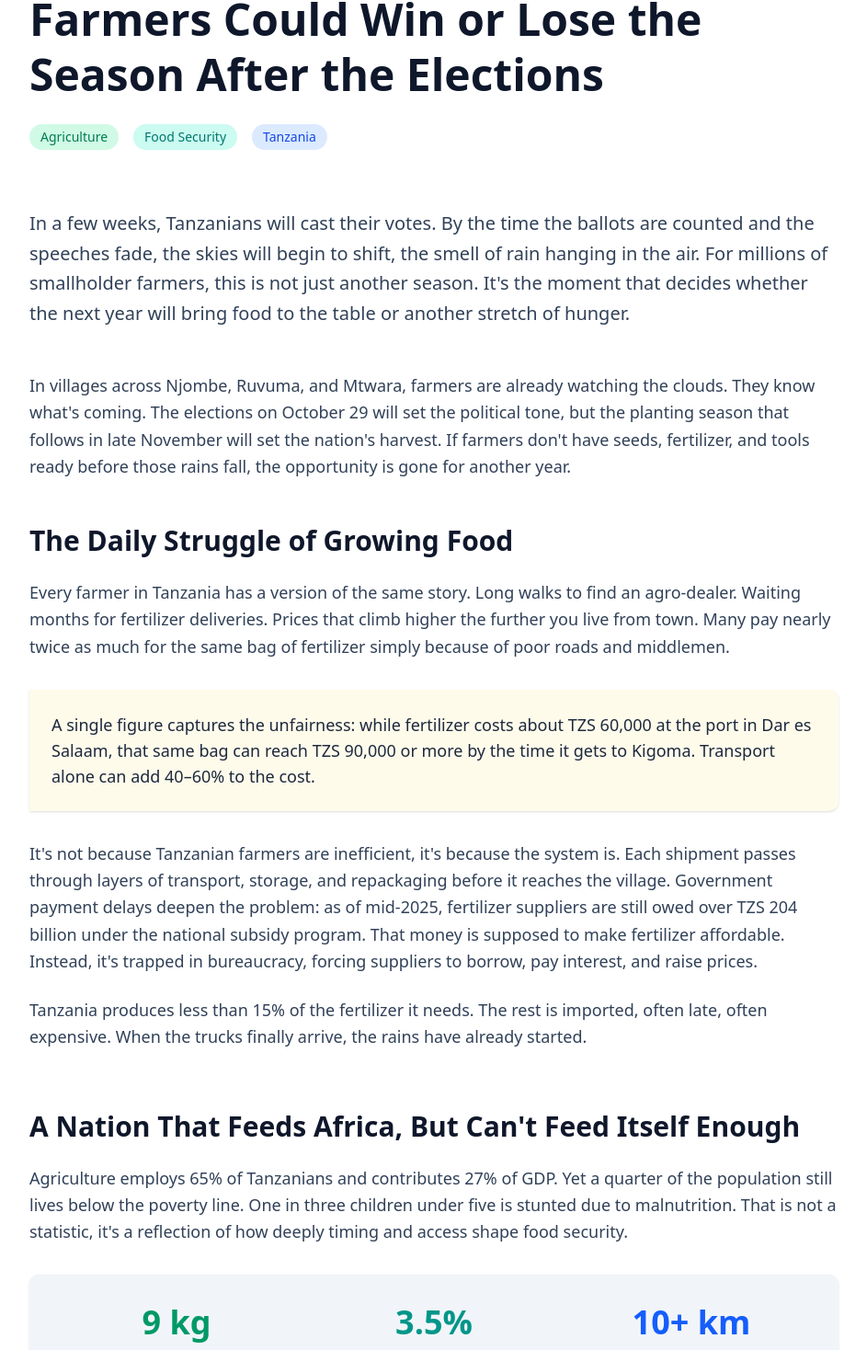
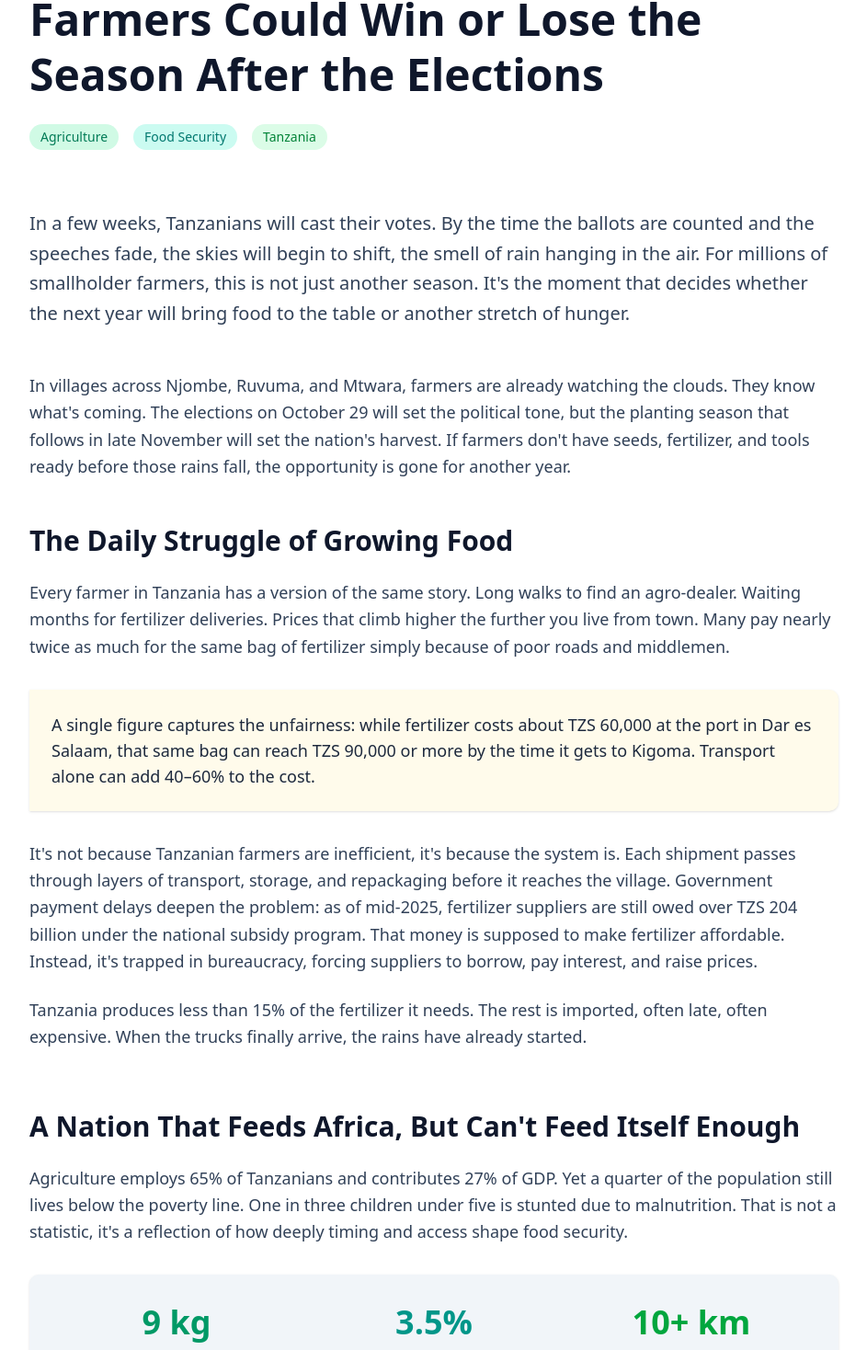
Before and after one commit to Mhando-Z/HervegWeb, a Next.js app: page /articles/article2 in a window 1280 px wide. Shown: the part 169-1637 px from the top of the page at 92% size, without its empty margins (168-1111 px from the left). Built offline with nearby package versions, Linux system fonts and the light colour scheme; a web font is replaced by a local one.

Commit message:
Phase One

```diff
--- a/src/app/articles/article2/page.jsx
+++ b/src/app/articles/article2/page.jsx
@@ -48,7 +48,7 @@ const Article2 = () => {
             <span className="px-3 py-1 bg-teal-100 text-teal-700 rounded-full font-medium">
               Food Security
             </span>
-            <span className="px-3 py-1 bg-blue-100 text-blue-700 rounded-full font-medium">
+            <span className="px-3 py-1 bg-green-100 text-green-700 rounded-full font-medium">
               Tanzania
             </span>
           </div>
@@ -160,7 +160,7 @@ const Article2 = () => {
                   <p className="text-sm text-slate-600">Irrigated farmland</p>
                 </div>
                 <div>
-                  <p className="text-4xl font-bold text-blue-600 mb-2">
+                  <p className="text-4xl font-bold text-green-600 mb-2">
                     10+ km
                   </p>
                   <p className="text-sm text-slate-600">
@@ -339,7 +339,7 @@ const Article2 = () => {
 
               <motion.div
                 whileHover={{ x: 5 }}
-                className="bg-white p-6 rounded-lg shadow-sm  border-blue-500"
+                className="bg-white p-6 rounded-lg shadow-sm  border-green-500"
               >
                 <h3 className="text-2xl font-bold text-slate-900 mb-4">
                   3. Clear Swahili Guides
@@ -409,15 +409,13 @@ const Article2 = () => {
                   <p className="text-slate-700">Adoption rate</p>
                 </div>
                 <div className="text-center">
-                  <p className="text-5xl font-bold text-blue-600 mb-2">
+                  <p className="text-5xl font-bold text-green-600 mb-2">
                     50-70%
                   </p>
                   <p className="text-slate-700">Yield increase reported</p>
                 </div>
                 <div className="text-center">
-                  <p className="text-5xl font-bold text-purple-600 mb-2">
-                    $125
-                  </p>
+                  <p className="text-5xl font-bold text-green-600 mb-2">$125</p>
                   <p className="text-slate-700">
                     Extra income per youth agent per season
                   </p>
@@ -562,7 +560,7 @@ const Article2 = () => {
           {/* Call to Action */}
           <motion.section
             variants={fadeInUp}
-            className="mb-16 bg-Linear-to-r from-emerald-600 to-teal-600 text-white p-12 rounded-2xl shadow-xl"
+            className="mb-16 bg-Linear-to-r from-emerald-600 to-teal-600  p-12 rounded-2xl shadow-xl"
           >
             <h2 className="text-4xl font-bold mb-6">Join Us</h2>
 
```
